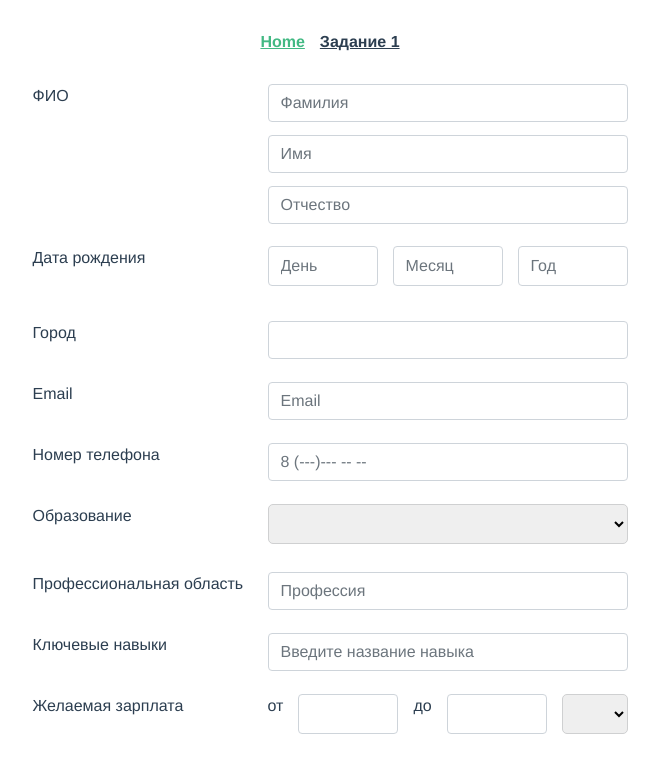
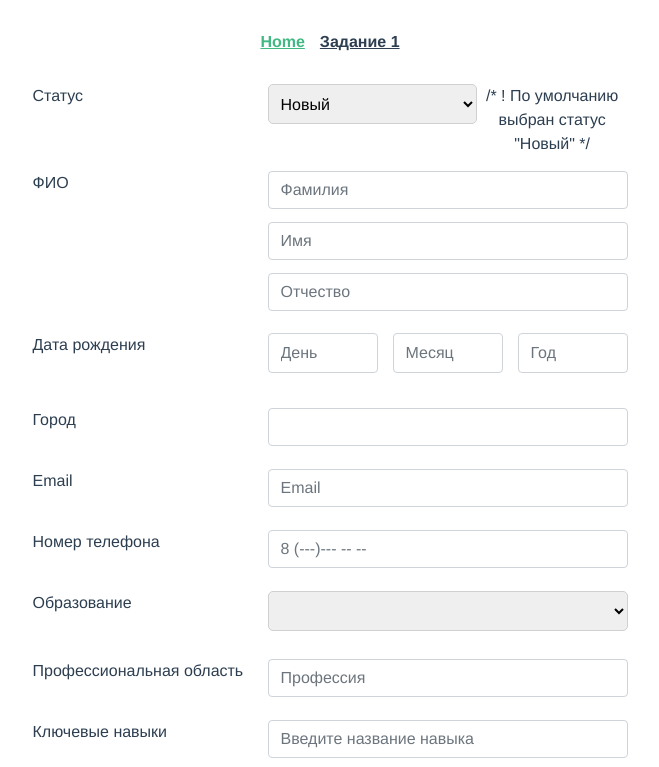
Before and after one commit to Arianr0d/DPO_VUE, a Vue app: page / in a window 1280 px wide. Shown: the top 767 px of the page, without its empty margins (310-969 px from the left). Built offline with nearby package versions, Linux system fonts and the light colour scheme.

Commit message:
добавлен статус в общую форму + комментарии

```diff
--- a/src/components/SummarySelectBox.vue
+++ b/src/components/SummarySelectBox.vue
@@ -20,6 +20,10 @@ export default {
       nameselected: {
          type: String,
          default: ''
+      },
+      select_default: {
+         type: Number,
+         default: null
       }
    },
    data() {
@@ -28,9 +32,17 @@ export default {
          add_place: false
       }
    },
+   created() {
+      if(this.select_default !== null) {
+         this.select_value = this.selected[this.      select_default].name
+      }
+   },
    methods: {
       onChange: function(event) {
          if(this.nameselected == 'Образование' && event.target.options.selectedIndex !== 6) {
+            /*
+               ! проверка на соответствие поля значению из selectbox "Среднее" с индексом 6
+            */
             this.add_place = true
             this.$emit("add_place", this.add_place)
          }
--- a/src/views/SummaryUser.vue
+++ b/src/views/SummaryUser.vue
@@ -1,5 +1,15 @@
 <template>
    <form action="#" id="form_id">
+      <div class="group">
+         <div class="left">Статус</div>
+         <div class="right">
+            <summaryselectbox style="width: 450px" v-on:add_place="formChange($event)" :selected="form_status" :nameselected="'Статус'"
+            :select_default="0"/>
+            /*
+               ! По умолчанию выбран статус "Новый"
+            */
+         </div>
+      </div>
       <summaryforminput :namePlace="'ФИО'" :namePlaceHolder="full_name"/>
       <div class="group">
          <div class="left">Дата рождения</div>
@@ -40,7 +50,12 @@
                <b-input style="width: 100px; margin-right: 15px"/>
                <label>до</label>
                <b-input style="width: 100px; margin-right: 15px"/>
-               <summaryselectbox :selected="form_currency" style="width: 80px; margin: 0;"/>
+               <summaryselectbox :selected="form_currency"
+               :select_default="0"
+               style="width: 80px; margin: 0;"/>
+               /*
+                  ! По умолчанию выбрано значение "руб"
+               */
             </div>
          </div>
       </div>
@@ -77,6 +92,12 @@ export default {
      return {
         add_form: false,
 
+        form_status: [
+           {name: 'Новый', item: 1},
+           {name: 'Назначено собеседование', item: 2},
+           {name: 'Принят', item: 3},
+           {name: 'Отказ', item: 4}
+        ],
         full_name: [
            {name: 'Фамилия', item: 1},
            {name: 'Имя', item: 2},
```
